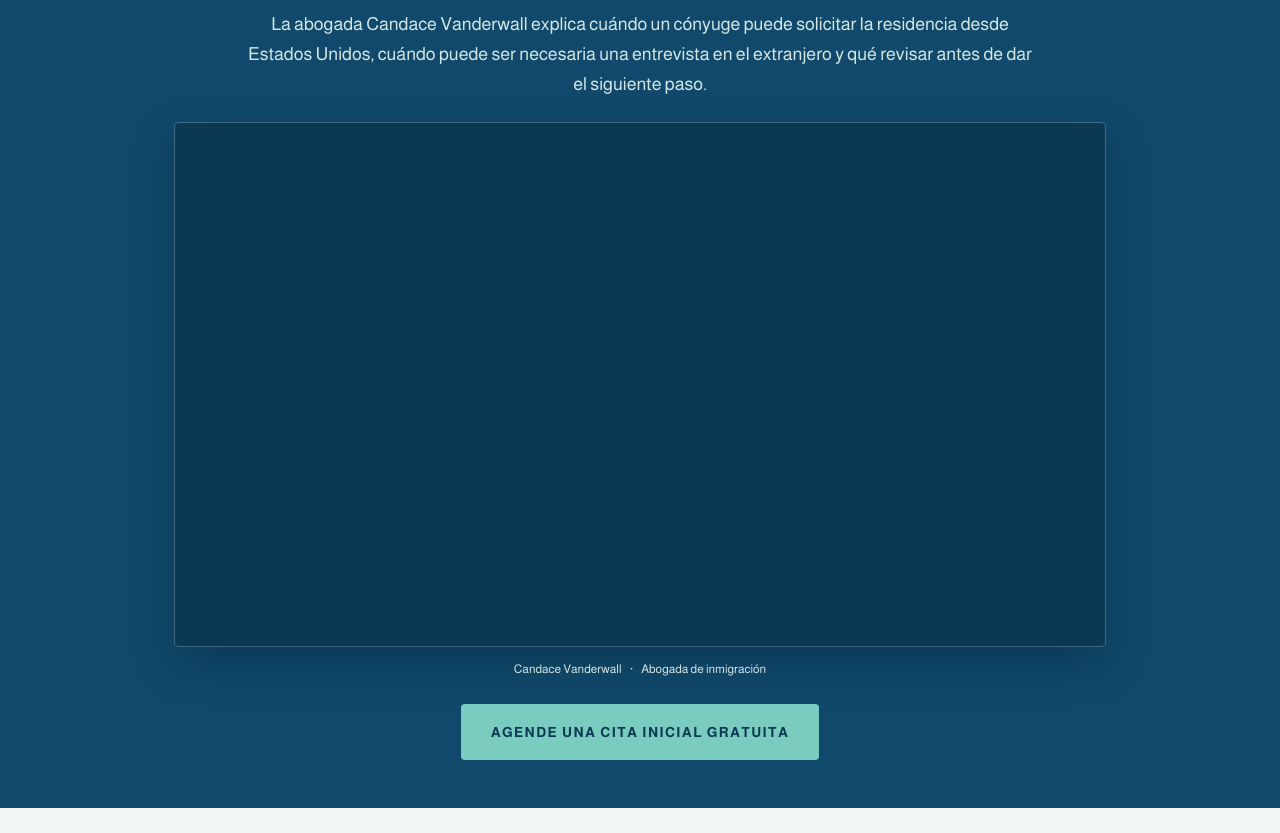
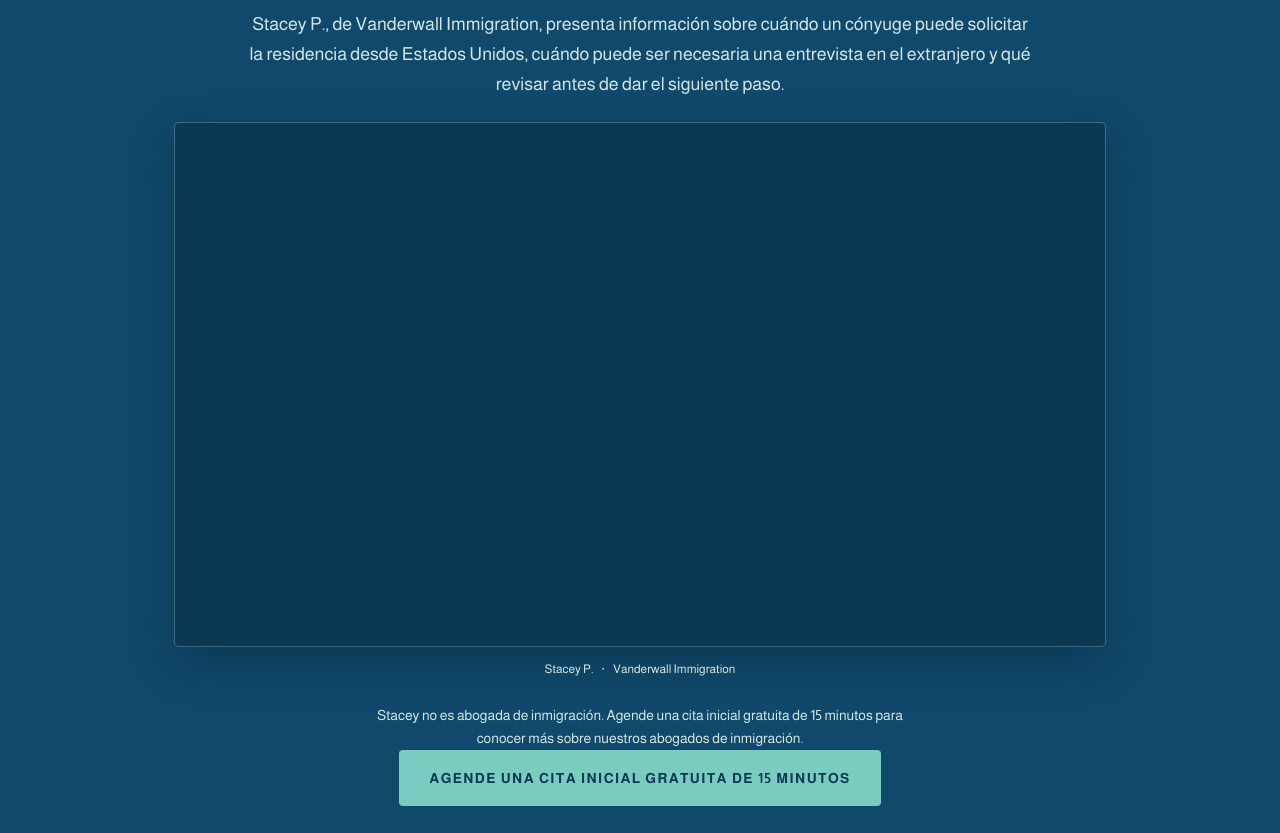
Before and after one commit to fwiles/Vanderwall, a website with bundled scripts: page es/vsl/index.html in a window 1280 px wide. Shown: the part 359-1192 px from the top of the page. Built offline with nearby package versions, Linux system fonts and the light colour scheme; a script that the page names is missing.

Commit message:
Correct Spanish VSL speaker identity and intake CTA

```diff
--- a/es/vsl/index.html
+++ b/es/vsl/index.html
@@ -15,7 +15,7 @@ j=d.createElement(s),dl=l!='dataLayer'?'&l='+l:'';j.async=true;j.src=
 <!-- End Google Tag Manager -->
 <meta content="width=device-width, initial-scale=1" name="viewport"/>
 <title>¿Mi cónyuge tiene que salir de Estados Unidos para obtener la residencia permanente? | Vanderwall Immigration</title>
-<meta name="description" content="La abogada Candace Vanderwall explica el proceso de residencia permanente por matrimonio. Después, responda unas preguntas para comenzar.">
+<meta name="description" content="Conozca el proceso de residencia permanente por matrimonio con Stacey P., de Vanderwall Immigration. Agende una cita inicial gratuita de 15 minutos.">
 <meta content="noindex, follow" name="robots"/>
 <!-- DEPLOY_METADATA -->
 <link href="https://fonts.googleapis.com" rel="preconnect"/>
@@ -53,7 +53,7 @@ j=d.createElement(s),dl=l!='dataLayer'?'&l='+l:'';j.async=true;j.src=
 <section class="vsl-hero" id="top" aria-labelledby="vsl-title">
 <div class="vsl-inner">
 <h1 id="vsl-title">¿Mi cónyuge tiene que salir de Estados Unidos <span>para obtener la residencia permanente?</span></h1>
-<p class="vsl-subhead">La abogada Candace Vanderwall explica cuándo un cónyuge puede solicitar la residencia desde Estados Unidos, cuándo puede ser necesaria una entrevista en el extranjero y qué revisar antes de dar el siguiente paso.</p>
+<p class="vsl-subhead">Stacey P., de Vanderwall Immigration, presenta información sobre cuándo un cónyuge puede solicitar la residencia desde Estados Unidos, cuándo puede ser necesaria una entrevista en el extranjero y qué revisar antes de dar el siguiente paso.</p>
 <div class="vsl-player">
 <div id="vidalytics_embed_a60BQc8vPeYvF_w3" style="width: 100%; position:relative; padding-top: 56.25%;"></div>
 <script type="text/javascript">
@@ -68,8 +68,9 @@ j=d.createElement(s),dl=l!='dataLayer'?'&l='+l:'';j.async=true;j.src=
 })(window, document, 'Vidalytics', 'vidalytics_embed_a60BQc8vPeYvF_w3', 'https://fast.vidalytics.com/embeds/e24TCOvn/a60BQc8vPeYvF_w3/');
 </script>
 </div>
-<p class="vsl-video-credit">Candace Vanderwall <span aria-hidden="true">·</span> Abogada de inmigración</p>
-<button type="button" id="start-button" class="btn btn--primary vsl-start" aria-controls="questions" hidden>Agende una cita inicial gratuita</button>
+<p class="vsl-video-credit">Stacey P. <span aria-hidden="true">·</span> Vanderwall Immigration</p>
+<p class="vsl-support">Stacey no es abogada de inmigración. Agende una cita inicial gratuita de 15 minutos para conocer más sobre nuestros abogados de inmigración.</p>
+<button type="button" id="start-button" class="btn btn--primary vsl-start" aria-controls="questions" hidden>Agende una cita inicial gratuita de 15 minutos</button>
 <noscript><p class="vsl-support">Active JavaScript para agendar una cita o llame al <a href="tel:+15032068414">(503) 206-8414</a> para recibir ayuda.</p></noscript>
 </div>
 </section>
```
